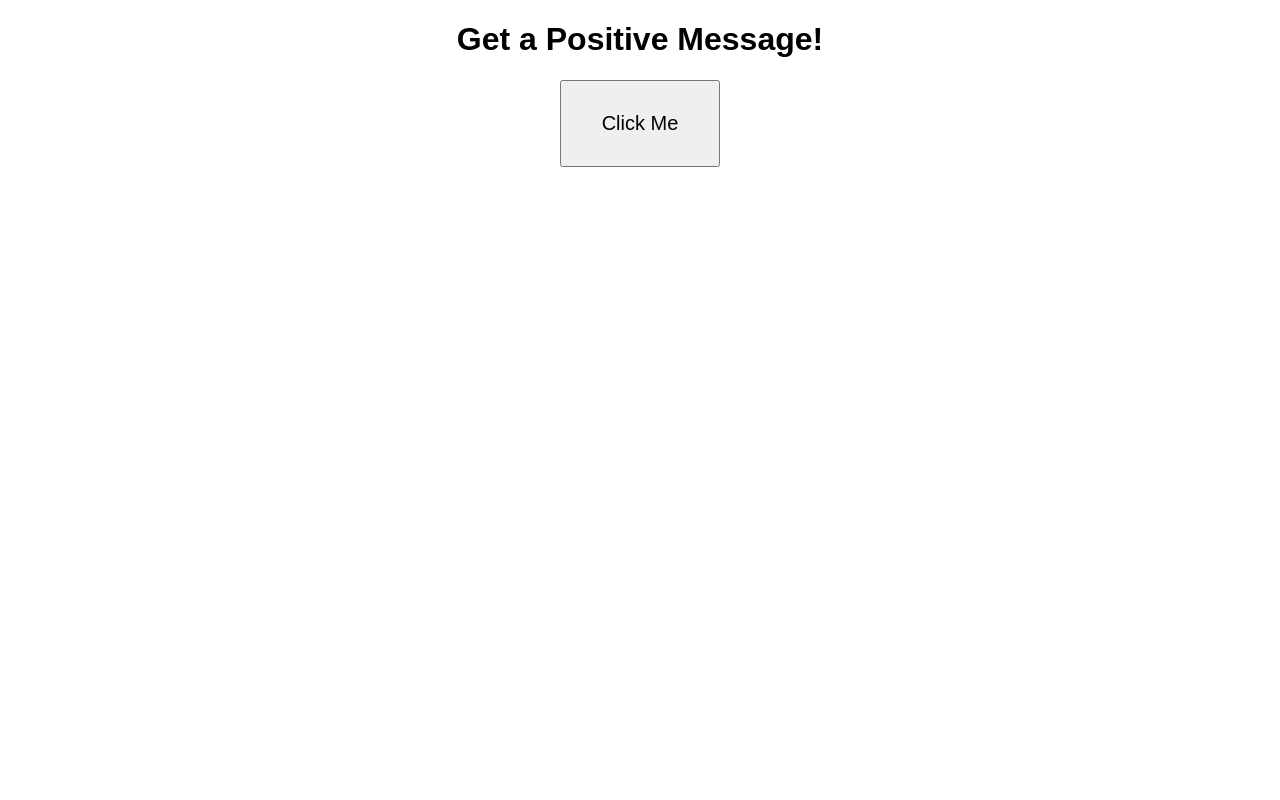
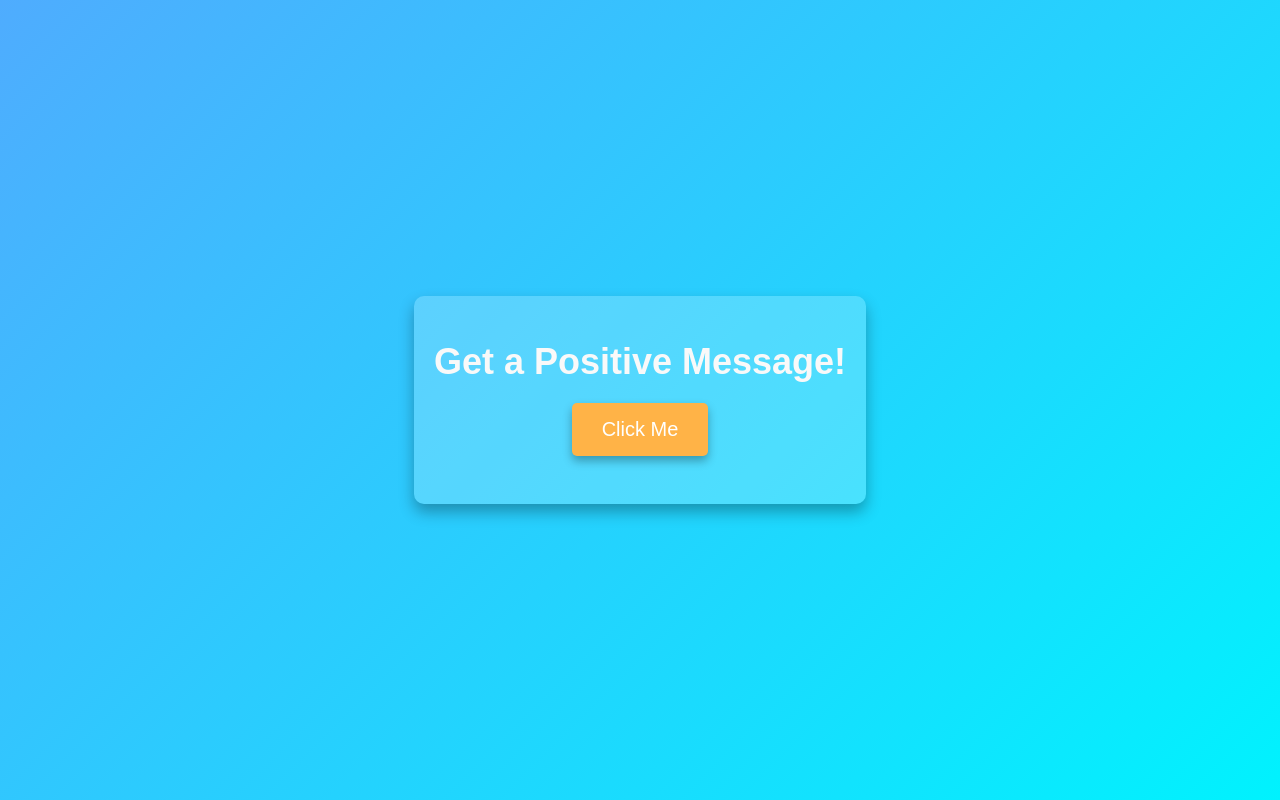
Before and after one commit to SukiLuki/Buttonn, a plain HTML site: page index.html in a window 1280 px wide. Drawn offline with Linux system fonts and the light colour scheme.

Commit message:
Update index.html

```diff
--- a/index.html
+++ b/index.html
@@ -5,15 +5,70 @@
     <meta name="viewport" content="width=device-width, initial-scale=1.0">
     <title>Positive Vibes</title>
     <style>
-        body { text-align: center; font-family: Arial, sans-serif; }
-        #message { font-size: 50px; margin-top: 20px; color: ##2d6acc; }
-        button { padding: 30px 40px; font-size: 20px; cursor: pointer; }
+        /* Make the body take up the full height and add a gradient background */
+        body {
+            display: flex;
+            justify-content: center;
+            align-items: center;
+            height: 100vh;
+            margin: 0;
+            font-family: Arial, sans-serif;
+            background: linear-gradient(135deg, #4facfe, #00f2fe); /* Cool gradient */
+            color: white;
+            text-align: center;
+        }
+
+        /* Style the main container to center the content */
+        .container {
+            text-align: center;
+            max-width: 600px;
+            padding: 20px;
+            background: rgba(255, 255, 255, 0.2); /* Slightly transparent background */
+            border-radius: 10px;
+            box-shadow: 0px 8px 15px rgba(0, 0, 0, 0.3);
+        }
+
+        /* Style for the heading */
+        h1 {
+            font-size: 36px;
+            margin-bottom: 20px;
+            color: #f9f9f9;
+        }
+
+        /* Style for the message text */
+        #message {
+            font-size: 28px;
+            margin-top: 20px;
+            color: #ffef62;
+        }
+
+        /* Style for the button */
+        button {
+            padding: 15px 30px;
+            font-size: 20px;
+            cursor: pointer;
+            background-color: #ffb347;
+            border: none;
+            border-radius: 5px;
+            color: white;
+            transition: transform 0.2s, box-shadow 0.2s;
+            box-shadow: 0px 5px 10px rgba(0, 0, 0, 0.3);
+        }
+
+        /* Button hover effect */
+        button:hover {
+            transform: translateY(-2px);
+            box-shadow: 0px 8px 15px rgba(0, 0, 0, 0.4);
+        }
     </style>
 </head>
 <body>
-    <h1>Get a Positive Message!</h1>
-    <button onclick="showMessage()">Click Me</button>
-    <p id="message"></p>
+    <div class="container">
+        <h1>Get a Positive Message!</h1>
+        <button onclick="showMessage()">Click Me</button>
+        <p id="message"></p>
+    </div>
+
     <script>
         const messages = [
             "Hold the door open for someone!",
```
